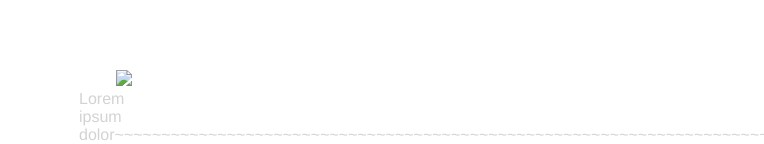
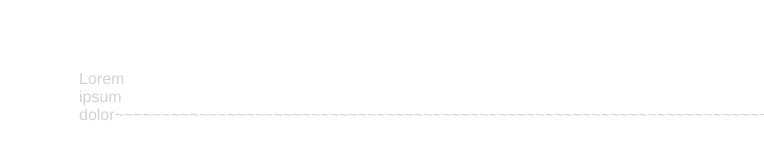
Before and after one commit to alexandrialim/challenge_1, a plain HTML site: page index.html in a window 1280 px wide. Shown: the part 680-824 px from the top of the page, 516-1280 px from the left. Drawn offline with Linux system fonts and the light colour scheme.

Commit message:
Update index.html

```diff
--- a/index.html
+++ b/index.html
@@ -20,7 +20,6 @@
 	<div id="block"></div>
 	<div id="space"></div>
 	<div id="about_me">About Me:</div>
-	<img src="lined paper" ref=Pictures/lined_paper>
 	<div class="content_wrapper">Lorem ipsum dolor~~~~~~~~~~~~~~~~~~~~~~~~~~~~~~~~~~~~~~~~~~~~~~~~~~~~~~~~~~~~~~~~~~~~~~~~~~~~~~~~~~~~~~~~~~~~~~~~~~~~~~~~~~~~~~~~~~~~~~~~~~~~~~~~~~~~~~~~~~~~~~~~~~~~~~~~~~~~~~~~~~~~~~~~~~~~~~~~~~~~~~~~~~~</div>
 </div>
 
```
